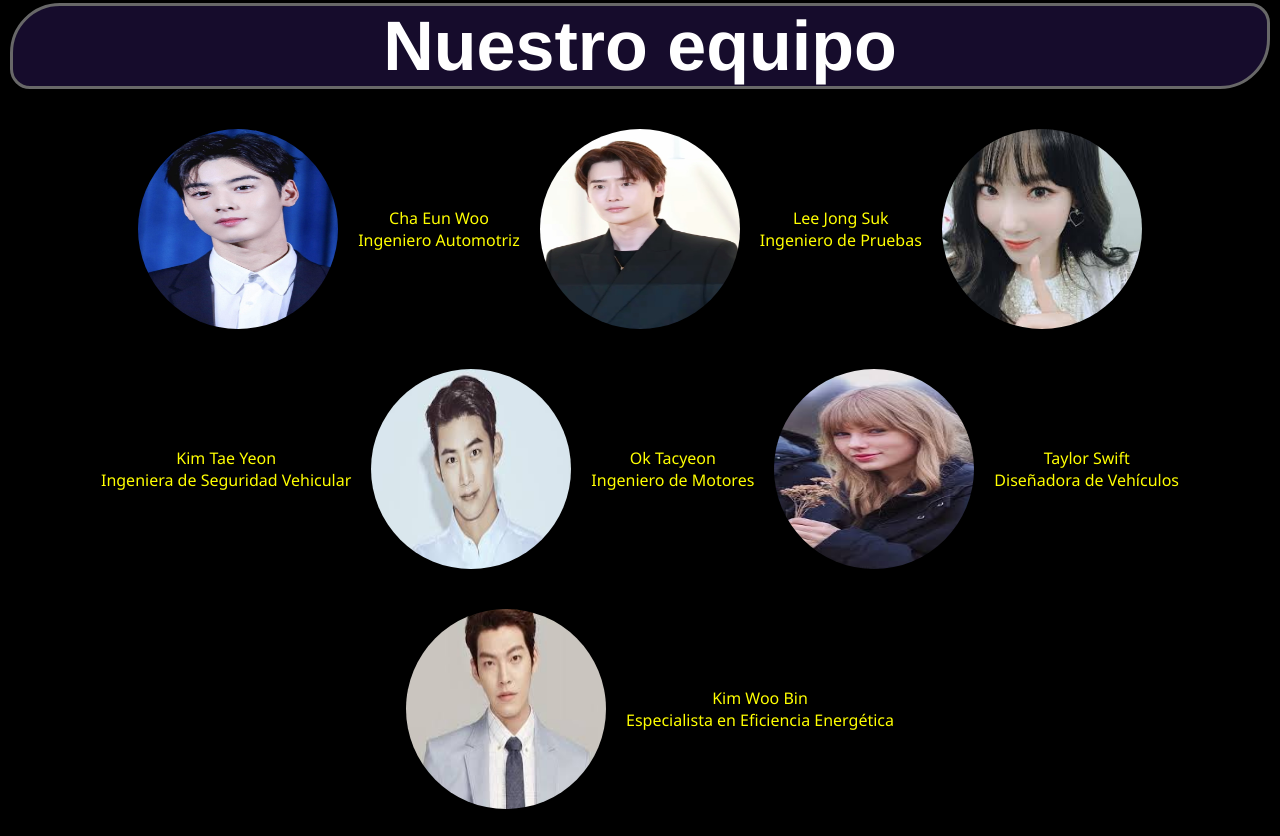
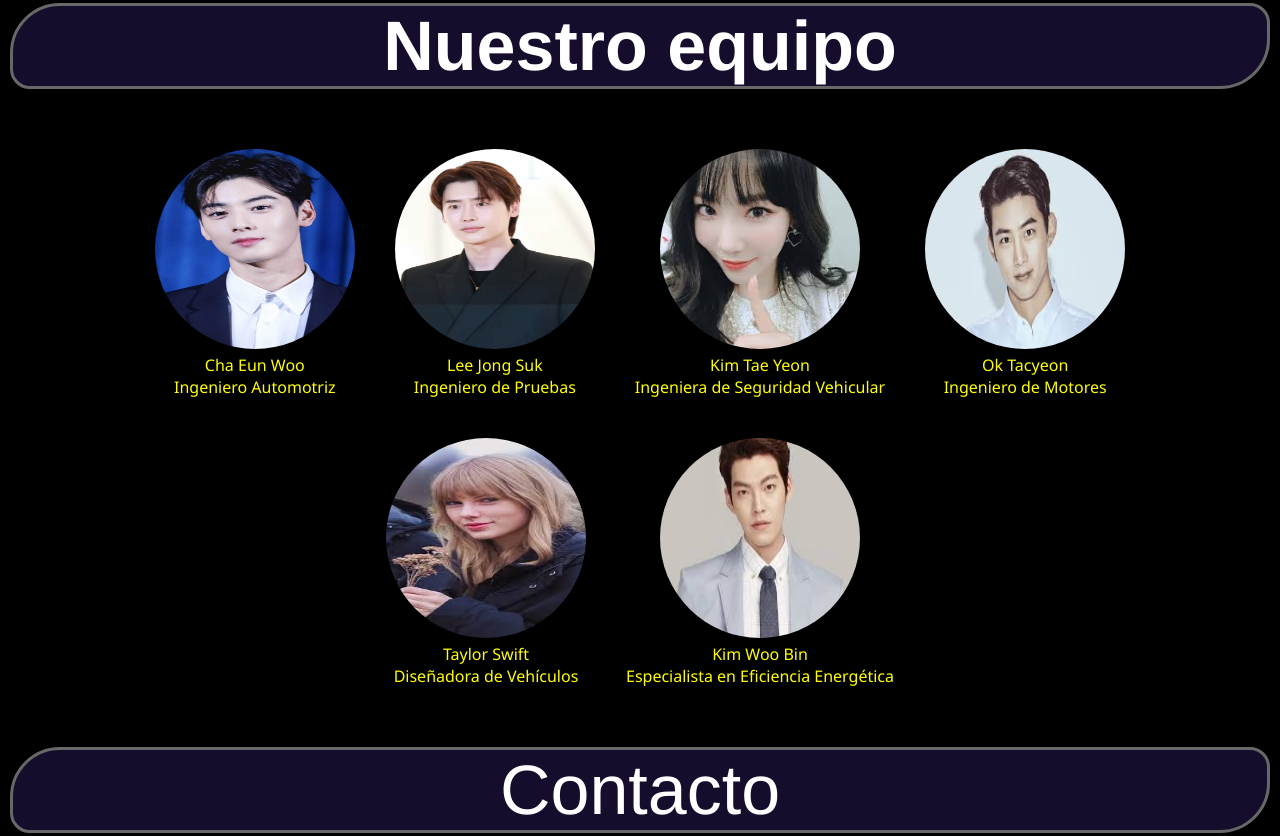
Before and after one commit to FabiWebData/catalogo-de-autos, a plain HTML site: page index.html in a window 1280 px wide. Shown: the part 2350-3186 px from the top of the page. Drawn offline with Linux system fonts and the light colour scheme.

Commit message:
Add files via upload
catalgogo-autos- 19/07/24 - actualización image- equipo-hover

```diff
--- a/css/equipo.css
+++ b/css/equipo.css
@@ -13,10 +13,10 @@
 #equipo{
     display: flex;
     justify-content: center;
-    align-items: center;
+    align-items:center;
     flex-direction: row;
     flex-wrap: wrap;
-    margin: 10px 10px;
+    margin: 30px 30px;
     padding: 10px;
 }
 
@@ -24,10 +24,17 @@
     width:200px;
     height: 200px;
     border-radius: 50%;
-    margin: 20px 20px;
+    margin: auto auto;
 }
 
 .descrip{
+    margin: 10px;
+    padding: 10px;
     text-align: center;
     color: yellow;
 }
+
+
+.descrip:hover{
+    box-shadow: 1px 1px 5px 5px rgb(153, 153, 253);
+}
--- a/index.html
+++ b/index.html
@@ -102,39 +102,46 @@
     <section id="sec-contacto">
 
         <h1 class="equipo-titulo"> Nuestro equipo </h1>
+
         <div id="equipo">
-            <img class="imgper" src="image/02.jpg">
+
             <div class="descrip">
+                <img class="imgper" src="image/02.jpg">
                 <p> Cha Eun Woo</p>
                 <p>Ingeniero Automotriz</p>
             </div>
 
-            <img class="imgper" src="image/03.jpg">
+
             <div class="descrip">
+                <img class="imgper" src="image/03.jpg">
                 <p> Lee Jong Suk</p>
                 <p>Ingeniero de Pruebas</p>
             </div>
 
-            <img class="imgper" src="image/04.jpg">
+
             <div class="descrip">
+                <img class="imgper" src="image/04.jpg">
                 <p> Kim Tae Yeon</p>
                 <p>Ingeniera de Seguridad Vehicular</p>
             </div>
 
-            <img class="imgper" src="image/05.jpg">
+
             <div class="descrip">
+                <img class="imgper" src="image/05.jpg">
                 <p> Ok Tacyeon</p>
                 <p>Ingeniero de Motores</p>
             </div>
 
-            <img class="imgper" src="image/06.jpg">
+
             <div class="descrip">
+                <img class="imgper" src="image/06.jpg">
                 <p> Taylor Swift</p>
                 <p>Diseñadora de Vehículos</p>
             </div>
 
-            <img class="imgper" src="image/07.jpg">
+
             <div class="descrip">
+                <img class="imgper" src="image/07.jpg">
                 <p> Kim Woo Bin </p>
                 <p> Especialista en Eficiencia Energética</p>
             </div>
```
Also changed, not shown: 2022.html (+1 -2 lines), 2023.html (+2 -2 lines), 2024.html (+2 -2 lines).
